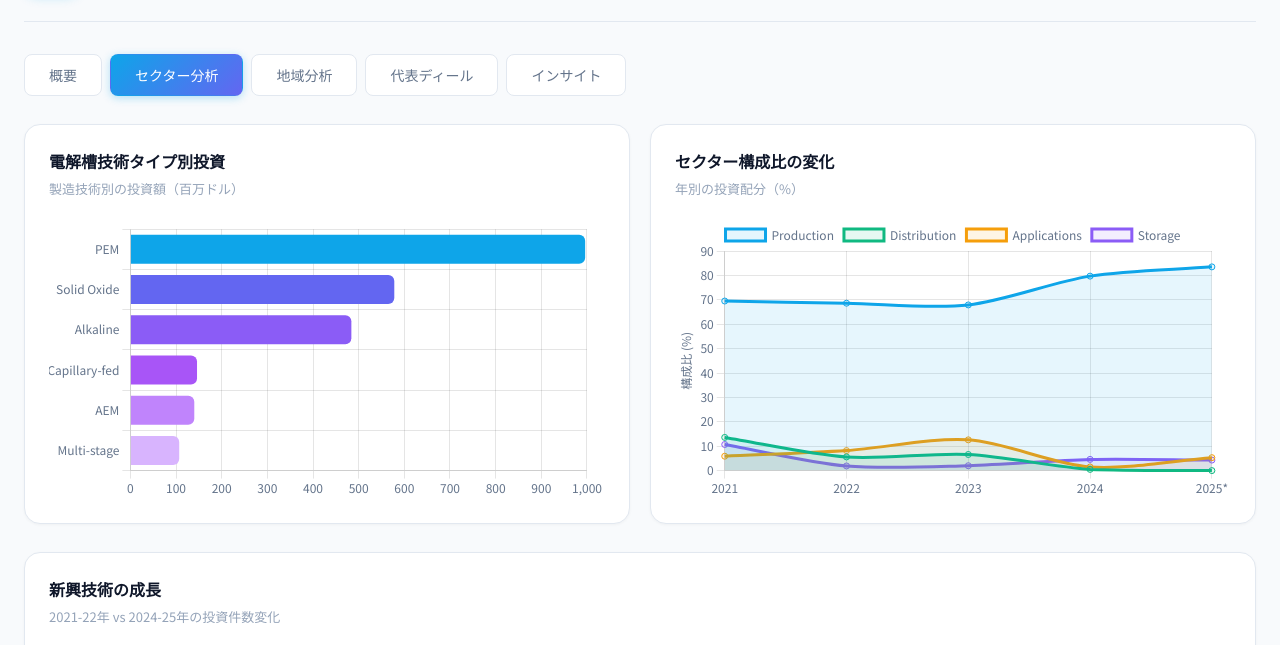
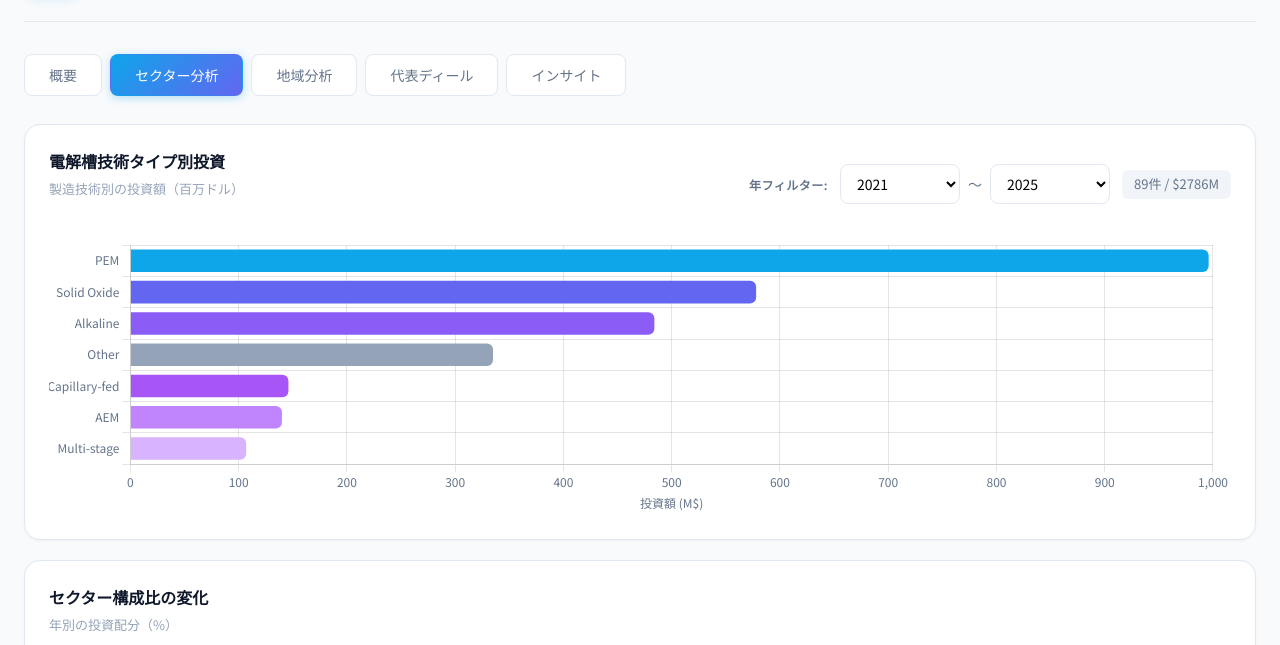
Before and after one commit to hirokimohri-rgb/hydrogen_dashboard, a plain HTML site: page index.html in a window 1280 px wide. Both pictures are taken after a click on the button "セクター分析". Shown: the part 101-746 px from the top of the page. Drawn offline with nearby package versions, Linux system fonts and the light colour scheme.

Commit message:
index.html

```diff
--- a/index.html
+++ b/index.html
@@ -145,9 +145,28 @@
     </div>
 
     <div id="sectors" class="tab-content">
-      <div class="charts-grid-half">
-        <div class="chart-card"><h3>電解槽技術タイプ別投資</h3><p class="subtitle">製造技術別の投資額（百万ドル）</p><div class="chart-container"><canvas id="electrolysisChart"></canvas></div></div>
-        <div class="chart-card"><h3>セクター構成比の変化</h3><p class="subtitle">年別の投資配分（%）</p><div class="chart-container"><canvas id="sectorTrendChart"></canvas></div></div>
+      <div class="chart-card" style="margin-bottom: 20px;">
+        <div style="display: flex; align-items: center; justify-content: space-between; flex-wrap: wrap; gap: 16px;">
+          <div>
+            <h3>電解槽技術タイプ別投資</h3>
+            <p class="subtitle">製造技術別の投資額（百万ドル）</p>
+          </div>
+          <div class="filter-group" style="flex-direction: row; align-items: center; gap: 12px;">
+            <label style="margin: 0;">年フィルター:</label>
+            <div class="year-range">
+              <select id="elecYearFrom"><option value="2021">2021</option><option value="2022">2022</option><option value="2023">2023</option><option value="2024">2024</option><option value="2025">2025</option></select>
+              <span>〜</span>
+              <select id="elecYearTo"><option value="2021">2021</option><option value="2022">2022</option><option value="2023">2023</option><option value="2024">2024</option><option value="2025" selected>2025</option></select>
+            </div>
+            <span id="elecFilterSummary" style="font-size: 13px; color: #64748b; background: #f1f5f9; padding: 4px 12px; border-radius: 6px;"></span>
+          </div>
+        </div>
+        <div class="chart-container" style="margin-top: 16px;"><canvas id="electrolysisChart"></canvas></div>
+      </div>
+      <div class="chart-card" style="margin-bottom: 20px;">
+        <h3>セクター構成比の変化</h3>
+        <p class="subtitle">年別の投資配分（%）</p>
+        <div class="chart-container"><canvas id="sectorTrendChart"></canvas></div>
       </div>
       <div class="chart-card"><h3>新興技術の成長</h3><p class="subtitle">2021-22年 vs 2024-25年の投資件数変化</p>
         <div class="growth-grid">
@@ -356,12 +375,87 @@ const allDeals = [{"q": "2025/Q4", "y": "2025", "c": "SPARK Cleantech", "a": 349
       options: { responsive: true, maintainAspectRatio: false, plugins: { legend: { position: 'top' } }, scales: { x: { stacked: true }, y: { stacked: true } } }
     });
 
-    // Electrolysis Chart
-    new Chart(document.getElementById('electrolysisChart'), {
-      type: 'bar',
-      data: { labels: ['PEM', 'Solid Oxide', 'Alkaline', 'Capillary-fed', 'AEM', 'Multi-stage'], datasets: [{ label: '投資額 (M$)', data: [996, 578, 484, 146, 140, 107], backgroundColor: ['#0ea5e9', '#6366f1', '#8b5cf6', '#a855f7', '#c084fc', '#d8b4fe'], borderRadius: 6 }] },
-      options: { indexAxis: 'y', responsive: true, maintainAspectRatio: false, plugins: { legend: { display: false } } }
-    });
+    // Electrolysis Chart - Dynamic
+    const electrolysisDeals = allDeals.filter(d => d.t && d.t.toLowerCase().includes('electrolysis'));
+
+    function getElectrolysisTech(tech) {
+      const t = tech.toLowerCase();
+      if (t.includes('pem')) return 'PEM';
+      if (t.includes('solid oxide')) return 'Solid Oxide';
+      if (t.includes('alkaline')) return 'Alkaline';
+      if (t.includes('capillary')) return 'Capillary-fed';
+      if (t.includes('aem')) return 'AEM';
+      if (t.includes('multi-stage')) return 'Multi-stage';
+      return 'Other';
+    }
+
+    let electrolysisChart = null;
+
+    function updateElectrolysisChart() {
+      const yearFrom = parseInt(document.getElementById('elecYearFrom').value);
+      const yearTo = parseInt(document.getElementById('elecYearTo').value);
+
+      // Filter and aggregate
+      const byTech = {};
+      let totalDeals = 0;
+      electrolysisDeals.forEach(d => {
+        const year = parseInt(d.y);
+        if (year >= yearFrom && year <= yearTo) {
+          const tech = getElectrolysisTech(d.t);
+          if (!byTech[tech]) byTech[tech] = 0;
+          byTech[tech] += d.a;
+          totalDeals++;
+        }
+      });
+
+      // Sort by amount
+      const sorted = Object.entries(byTech).sort((a, b) => b[1] - a[1]);
+      const labels = sorted.map(x => x[0]);
+      const data = sorted.map(x => Math.round(x[1] / 1000000));
+
+      // Update summary
+      const total = data.reduce((a, b) => a + b, 0);
+      document.getElementById('elecFilterSummary').textContent = totalDeals + '件 / $' + total + 'M';
+
+      const colors = {
+        'PEM': '#0ea5e9', 'Solid Oxide': '#6366f1', 'Alkaline': '#8b5cf6',
+        'Capillary-fed': '#a855f7', 'AEM': '#c084fc', 'Multi-stage': '#d8b4fe', 'Other': '#94a3b8'
+      };
+
+      if (electrolysisChart) {
+        electrolysisChart.data.labels = labels;
+        electrolysisChart.data.datasets[0].data = data;
+        electrolysisChart.data.datasets[0].backgroundColor = labels.map(l => colors[l] || '#94a3b8');
+        electrolysisChart.update();
+      } else {
+        electrolysisChart = new Chart(document.getElementById('electrolysisChart'), {
+          type: 'bar',
+          data: {
+            labels: labels,
+            datasets: [{
+              label: '投資額 (M$)',
+              data: data,
+              backgroundColor: labels.map(l => colors[l] || '#94a3b8'),
+              borderRadius: 6
+            }]
+          },
+          options: {
+            indexAxis: 'y',
+            responsive: true,
+            maintainAspectRatio: false,
+            plugins: { legend: { display: false } },
+            scales: { x: { title: { display: true, text: '投資額 (M$)' } } }
+          }
+        });
+      }
+    }
+
+    // Electrolysis filter event listeners
+    document.getElementById('elecYearFrom').addEventListener('change', updateElectrolysisChart);
+    document.getElementById('elecYearTo').addEventListener('change', updateElectrolysisChart);
+
+    // Initialize electrolysis chart
+    updateElectrolysisChart();
 
     // Sector Trend Chart
     new Chart(document.getElementById('sectorTrendChart'), {
```
